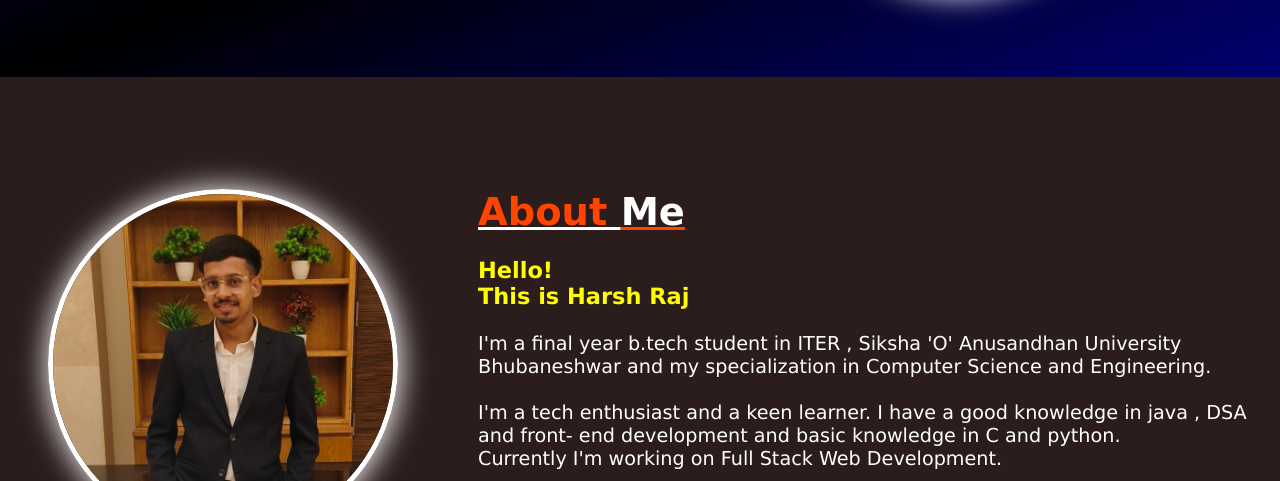
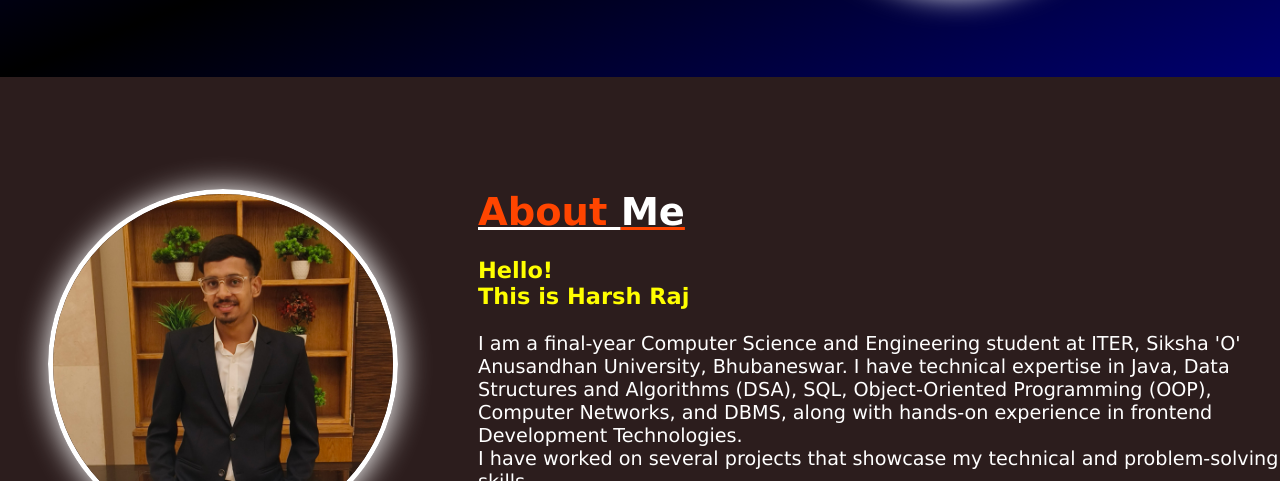
Before and after one commit to harsh10009/Personal-Portfolio, a plain HTML site: page index.html in a window 1280 px wide. Shown: the part 471-952 px from the top of the page. Drawn offline with Linux system fonts and the light colour scheme.

Commit message:
Update index.html

```diff
--- a/index.html
+++ b/index.html
@@ -86,13 +86,17 @@
             <br>
             <h3>Hello! <br> This is Harsh Raj</span></h3>
                 <br>
-                <p>
-                I'm a final year b.tech student in ITER , Siksha 'O' Anusandhan
-                University Bhubaneshwar and my specialization in Computer Science and Engineering.<br> <br>
-                I'm a tech enthusiast and a keen learner. I have a good knowledge in java , DSA and front-
-                end development and basic knowledge in C and python. <br>
-                Currently I'm working on Full Stack Web Development.
+                 <p>
+  I am a final-year Computer Science and Engineering student at ITER, Siksha 'O' Anusandhan University, Bhubaneswar. I have technical expertise in Java, Data Structures and Algorithms (DSA), SQL, Object-Oriented Programming (OOP), Computer Networks, and DBMS, along with hands-on experience in frontend Development Technologies.
+<br>
+I have worked on several projects that showcase my technical and problem-solving skills
+<br>
+Apart from academics,
+ <br>
+I consider myself a self-motivated individual who is passionate about continuous learning and growth.
+
                </p>
+
 
 
         </div>
```
